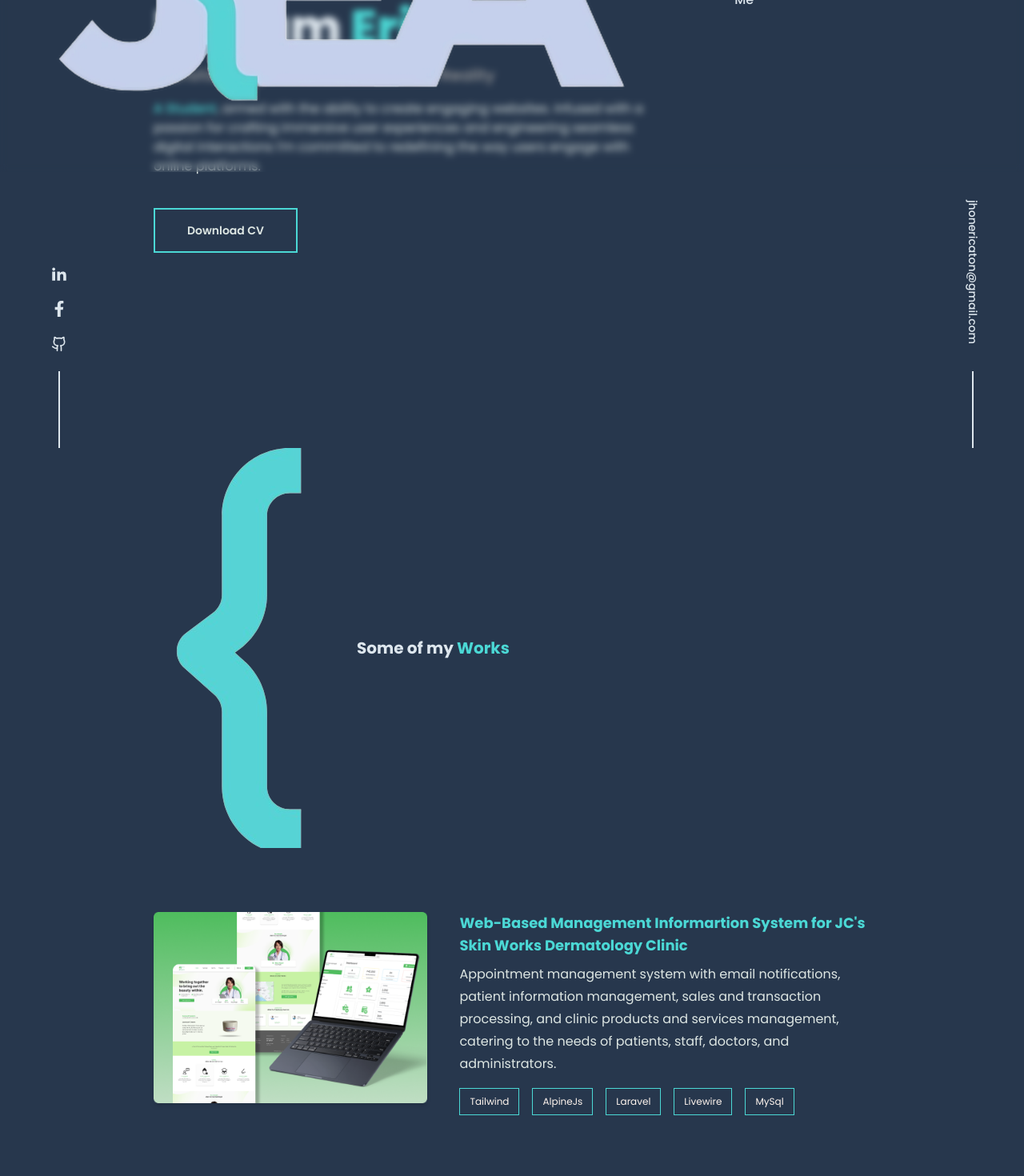
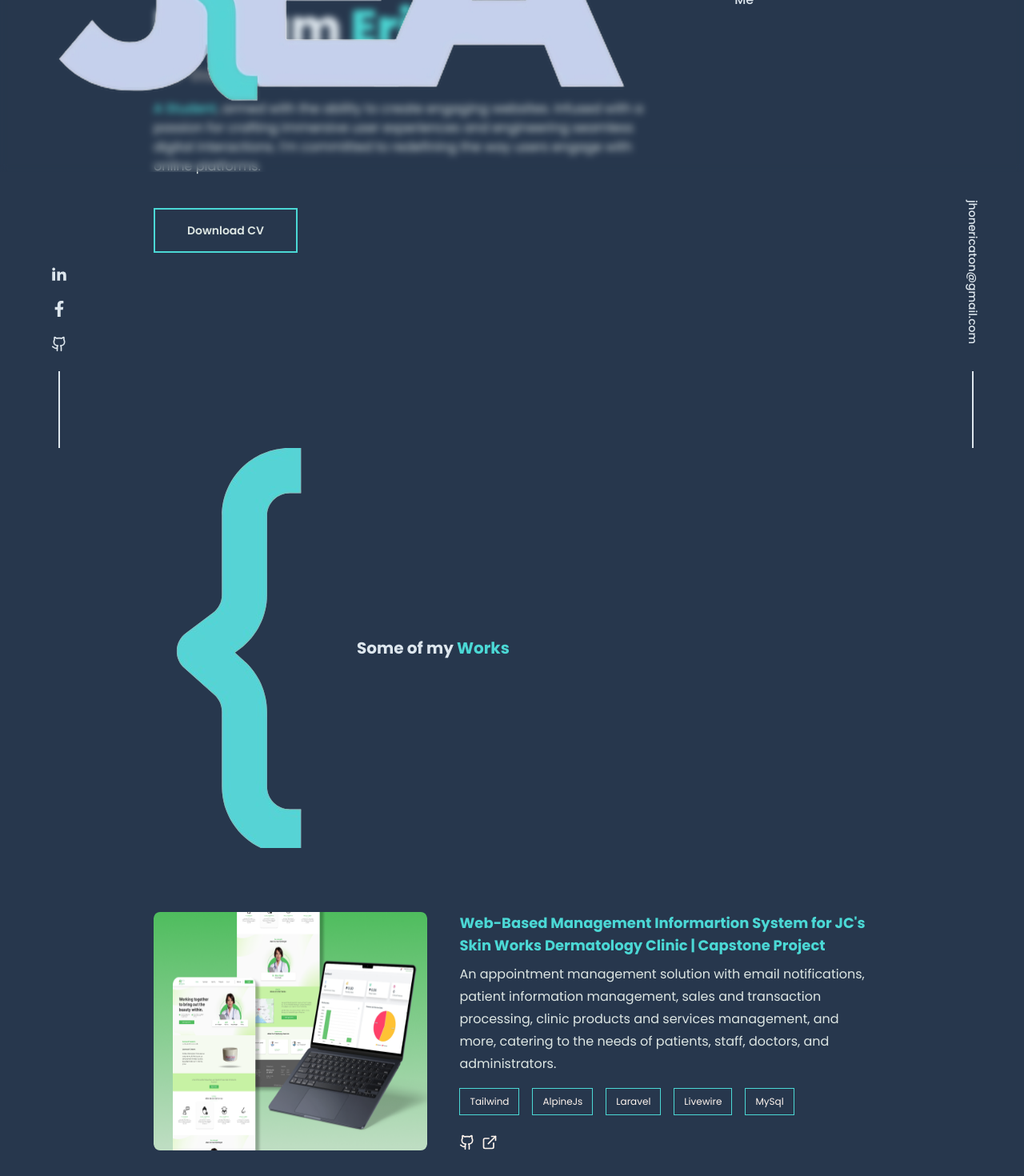
Before and after one commit to Jhoneric12/jhonericaton, a Next.js app: page / in a window 1280 px wide. Shown: the part 240-1710 px from the top of the page at 80% size. Built offline with nearby package versions, Linux system fonts and the light colour scheme.

Commit message:
modified projects

```diff
--- a/src/app/page.jsx
+++ b/src/app/page.jsx
@@ -10,7 +10,7 @@ import AboutMe from "@/components/AboutMe";
 
 export default function Home() {
   return (
-    <main className='bg-light-main-color dark:bg-main-color transition-colors duration-300 selection:bg-accent-color selection:text-white antialiased'>
+    <main className='bg-light-main-color dark:bg-main-color transition-colors duration-300 selection:bg-accent-color selection:text-white antialiased scroll-smooth'>
       <Navbar/>
       <div className="z-0">
         <Hero/>
--- a/src/components/AboutMe.jsx
+++ b/src/components/AboutMe.jsx
@@ -7,7 +7,7 @@ import Link from 'next/link'
 
 export default function AboutMe() {
   return (
-    <section className='px-6 py-4 md:px-10 lg:px-48'>
+    <section id='about-me' className='px-6 py-4 md:px-10 lg:px-48'>
         <SectionTitle
             title={'About '}
             subTitle={'Me'}
--- a/src/components/Footer.jsx
+++ b/src/components/Footer.jsx
@@ -5,7 +5,7 @@ import Link from 'next/link'
 
 export default function Footer() {
   return (
-    <footer className='px-6 py-4 md:px-10 lg:px-48'>
+    <footer id='contact' className='px-6 py-4 md:px-10 lg:px-48'>
         <SectionTitle
             title={"Let's "}
             subTitle={"Connect"}
--- a/src/components/Hero.jsx
+++ b/src/components/Hero.jsx
@@ -5,16 +5,16 @@ import Link from 'next/link'
 export default function Hero() {
 
   return (
-    <section className='h-screen flex items-center px-6 py-4 md:px-10 lg:px-48'>
+    <section id='hero' className='h-screen flex items-center px-6 py-4 md:px-10 lg:px-48'>
       <div className='w-full md:w-[80%] lg:w-[70%] flex flex-col items-start gap-4'>
         <h1 className='text-main-color dark:text-title-color font-extrabold text-4xl md:text-6xl lg:text-6xl'>
           Hi! I am <span className='text-accent-color'>Eric</span>
         </h1>
-        <h2 className='text-sub-title-color font-medium text-base md:text-lg lg:text-xl'>Transforming Ideas into Interactive Reality</h2>
+        <h2 className='text-sub-title-color font-medium text-base md:text-lg lg:text-xl'>Full-Stack Developer</h2>
         <p className='leading-7 md:leading-7 text-base md:text-base lg:text-base text-main-color dark:text-text-color'>
           <span className='text-accent-color font-medium'>A Student</span>,
           armed with the ability to create engaging websites. Infused with a passion for crafting immersive user experiences
-          and engineering seamless digital interactions I'm committed to redefining the way users engage
+          and engineering seamless digital interactions. I'm committed to redefining the way users engage
           with online platforms.
         </p>
         <Link href={'/Aton - Internship CV.pdf'}>
--- a/src/components/Navbar.jsx
+++ b/src/components/Navbar.jsx
@@ -53,9 +53,9 @@ export default function Navbar() {
     <div className='z-30'>
       <motion.div  initial={{ x: '100%' }} animate={{ x: isOpen ? 0 : '100%' }} transition={{ type: 'tween', duration: 0.5 }} className={`${isOpen ? 'fixed h-screen bg-light-main-color dark:bg-main-color top-0 bottom-0 right-0 w-[70%] md:w-[60%] flex justify-center items-center shadow-xl z-40 blur-none' : 'hidden'}`}>
           <div className='flex flex-col gap-10 text-center text-lg text-main-color dark:text-title-color'>
-            <Link href={'#'}>Works</Link>
-            <Link href={'#'}>About Me</Link>
-            <Link href={'#'}>Contact</Link>
+            <Link onClick={handleOpenMenu} href={'#works'}>Works</Link>
+            <Link onClick={handleOpenMenu} href={'#about-me'}>About Me</Link>
+            <Link onClick={handleOpenMenu} href={'#contact'}>Contact</Link>
           </div>
           <svg onClick={handleOpenMenu} xmlns="http://www.w3.org/2000/svg" fill="none" viewBox="0 0 24 24" stroke-width="1.5" stroke="currentColor" className='w-6 h-6 absolute top-6 right-6 text-main-color dark:text-title-color'>
             <path stroke-linecap="round" stroke-linejoin="round" d="M6 18 18 6M6 6l12 12" />
@@ -66,6 +66,7 @@ export default function Navbar() {
           {
             isDark ?
             (
+              <Link href={'#hero'}>
                 <Image
                   src={DarkMyLogo}
                   width={50}
@@ -73,9 +74,11 @@ export default function Navbar() {
                   alt='My Logo'
                   className='w-auto h-auto'
                 />
+              </Link>
             )
             :
             (
+              <Link href={'#hero'}>
                 <Image
                   src={LightMyLogo}
                   width={50}
@@ -83,14 +86,15 @@ export default function Navbar() {
                   alt='My Logo'
                   className='w-auto h-auto'
                 />
+              </Link>
             )
           }
         </div>
         <div className='flex gap-20'>
           <div className='w-full gap-20 hidden lg:flex lg:items-center text-main-color dark:text-title-color font-medium'>
-            <Link href={'#'}>Works</Link>
-            <Link href={'#'}>About Me</Link>
-            <Link href={'#'}>Contact</Link>
+            <Link className='hover:text-accent-color duration-300' href={'#works'}>Works</Link>
+            <Link className='hover:text-accent-color duration-300' href={'#about-me'}>About Me</Link>
+            <Link className='hover:text-accent-color duration-300' href={'#contact'}>Contact</Link>
           </div>
           <div className='flex items-center gap-4'>
             {
--- a/src/components/Works.jsx
+++ b/src/components/Works.jsx
@@ -3,10 +3,12 @@ import SectionTitle from './SectionTitle'
 import Link from 'next/link'
 import { Projects } from '@/data/projects'
 import Image from 'next/image'
+import { FiExternalLink } from "react-icons/fi";
+import { LuGithub } from "react-icons/lu";
 
 export default function Works() {
   return (
-    <section className='px-6 md:px-10 lg:px-48'>
+    <section id='works' className='px-6 md:px-10 lg:px-48'>
         <SectionTitle
             title={'Some of my '}
             subTitle={'Works'}
@@ -15,9 +17,9 @@ export default function Works() {
           {
             Projects.map((project) => (
               <div className='flex flex-col lg:flex-row gap-2 lg:gap-10' key={project.id}>
-                <div className='w-full lg:w-[40%]'>
-                  <Image className='mb-4 w-full shadow-md'  src={project.image} alt={project.alt}/>
-                </div>
+                <Link href={project.deploymentLink} target='blank' className='w-full lg:w-[40%] overflow-hidden rounded-lg '>
+                  <Image className='mb-4 w-full h-full shadow-md hover:scale-125 duration-700 z-10'  src={project.image} alt={project.alt}/>
+                </Link>
                 <div className='w-full lg:w-[60%] flex flex-col gap-2 lg:justify-center'>
                   <h1 className='text-accent-color dark:text-accent-color font-bold lg:text-lg'>{project.projectName}</h1>
                   <p className='text-main-color dark:text-text-color leading-7'>{project.description}</p>
@@ -30,6 +32,14 @@ export default function Works() {
                       ))
                     }
                   </div>
+                  <div className='mt-4 flex gap-2'>
+                    <Link href={project.githubLink} target='blank'>
+                      <LuGithub className='text-xl text-main-color dark:text-light-main-color hover:text-accent-color dark:hover:text-accent-color duration-300'/>
+                    </Link>
+                    <Link href={project.deploymentLink} target='blank'>
+                      <FiExternalLink className='text-main-color text-xl dark:text-light-main-color font-light hover:text-accent-color dark:hover:text-accent-color duration-300' />
+                    </Link>
+                  </div>
                 </div>
               </div>
             ))
--- a/src/data/projects.js
+++ b/src/data/projects.js
@@ -1,14 +1,16 @@
-import JC from '../assets/JCs.png'
+import JC from '../assets/JC.png'
 import Hustle from '../assets/Hustle.png'
 
 export const Projects = [
     {
         id: 1,
-        projectName: "Web-Based Management Informartion System for JC's Skin Works Dermatology Clinic",
-        description: "Appointment management system with email notifications, patient information management, sales and transaction processing, and clinic products and services management, catering to the needs of patients, staff, doctors, and administrators.",
+        projectName: "Web-Based Management Informartion System for JC's Skin Works Dermatology Clinic | Capstone Project",
+        description: "An appointment management solution with email notifications, patient information management, sales and transaction processing, clinic products and services management, and more, catering to the needs of patients, staff, doctors, and administrators.",
         alt: "JC's Skin Works",
         image: JC,
-        techStack: ['Tailwind', 'AlpineJs', 'Laravel', 'Livewire', 'MySql']
+        techStack: ['Tailwind', 'AlpineJs', 'Laravel', 'Livewire', 'MySql'],
+        githubLink: 'https://github.com/Jhoneric12',
+        deploymentLink: 'https://jc-skin.com'
     },
     {
         id: 2,
@@ -16,7 +18,9 @@ export const Projects = [
         description: "This application offers features such as task creation, editing, prioritization, due date setting, and completion tracking.",
         alt: "Hustle",
         image: Hustle,
-        techStack: ['NextJs', 'Firebase', 'Tailwind']
+        techStack: ['NextJs', 'Firebase', 'Tailwind'],
+        githubLink: 'https://github.com/Jhoneric12/hustle',
+        deploymentLink: 'https://hustle-rho.vercel.app/'
     }
 
 ];
```
Also changed, not shown: src/assets/JC.png (added). Lines whose indentation alone changed are shown as unchanged.
